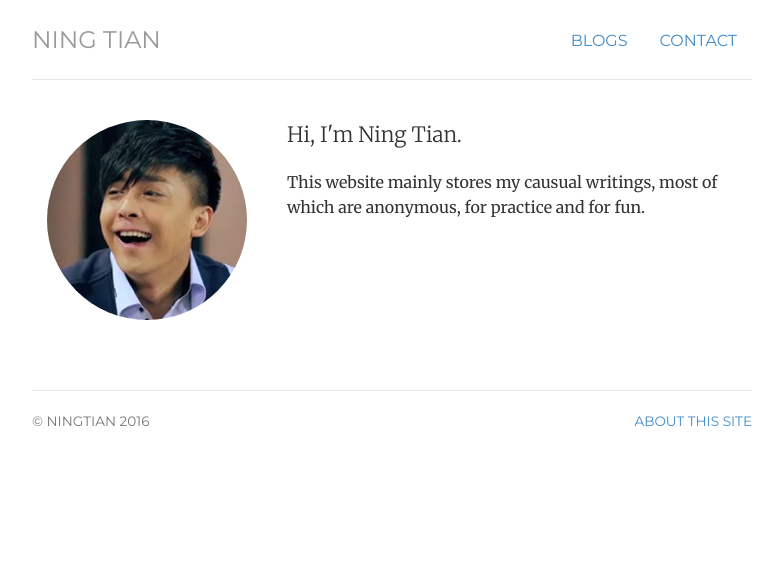
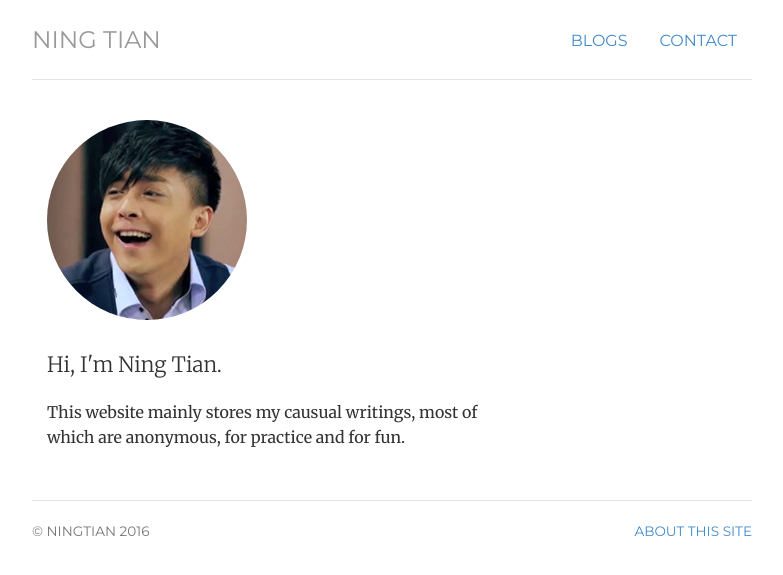
Before and after one commit to ningtian/ningtian.github.io, a Jekyll site: the page built from index.html, in a window 1280 px wide. Shown: the top 575 px of the page, without its empty margins (248-1031 px from the left). Built offline with Jekyll 4.4.1, drawn with Linux system fonts in a browser that asks for light colours.

Commit message:
Update index.html

```diff
--- a/index.html
+++ b/index.html
@@ -8,7 +8,7 @@
 ---
 <!-- <div class="jumbotron"> -->
 <div class="row marketing">
-	<div class="col-sm-4">
+	<div class="col-sm-8">
 	<img  class="img-circle avatar" alt="Ning Tian" src="img/ning-200px-new.jpg">
 	</div>
 
```
